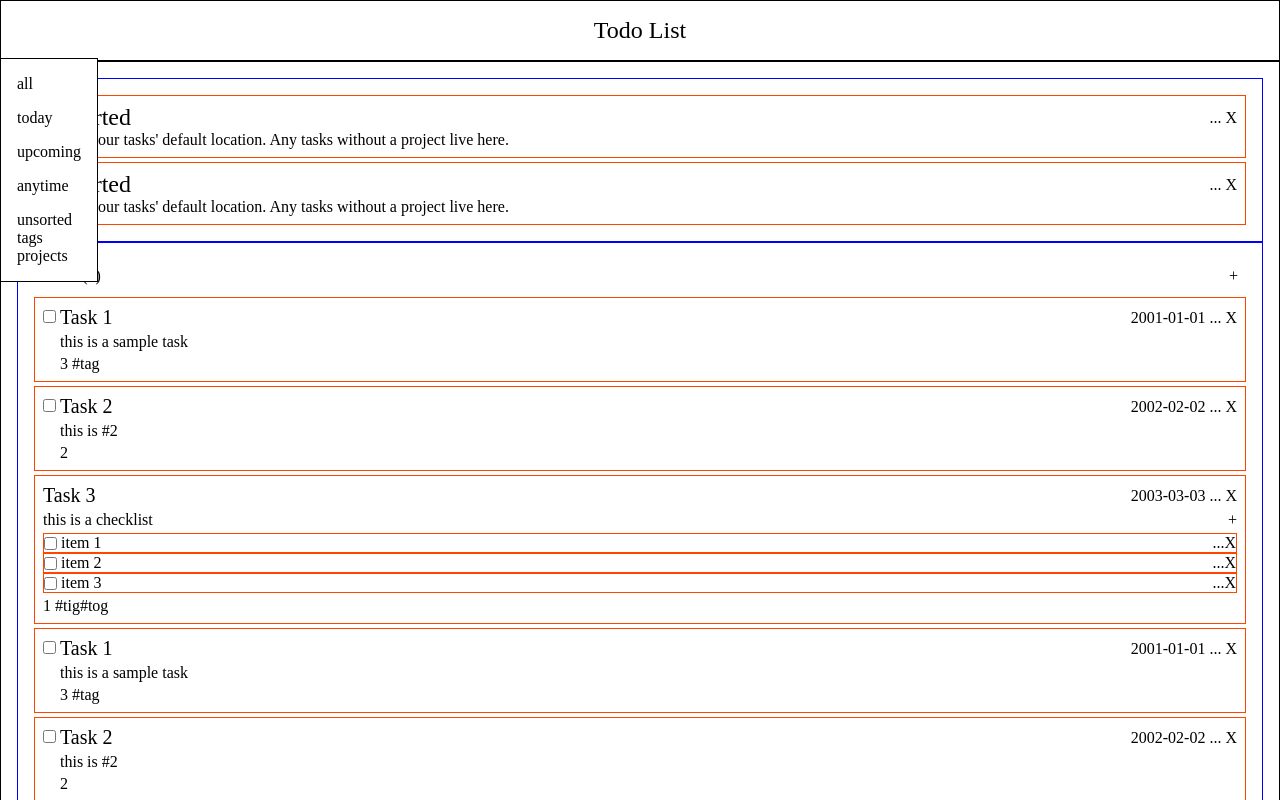
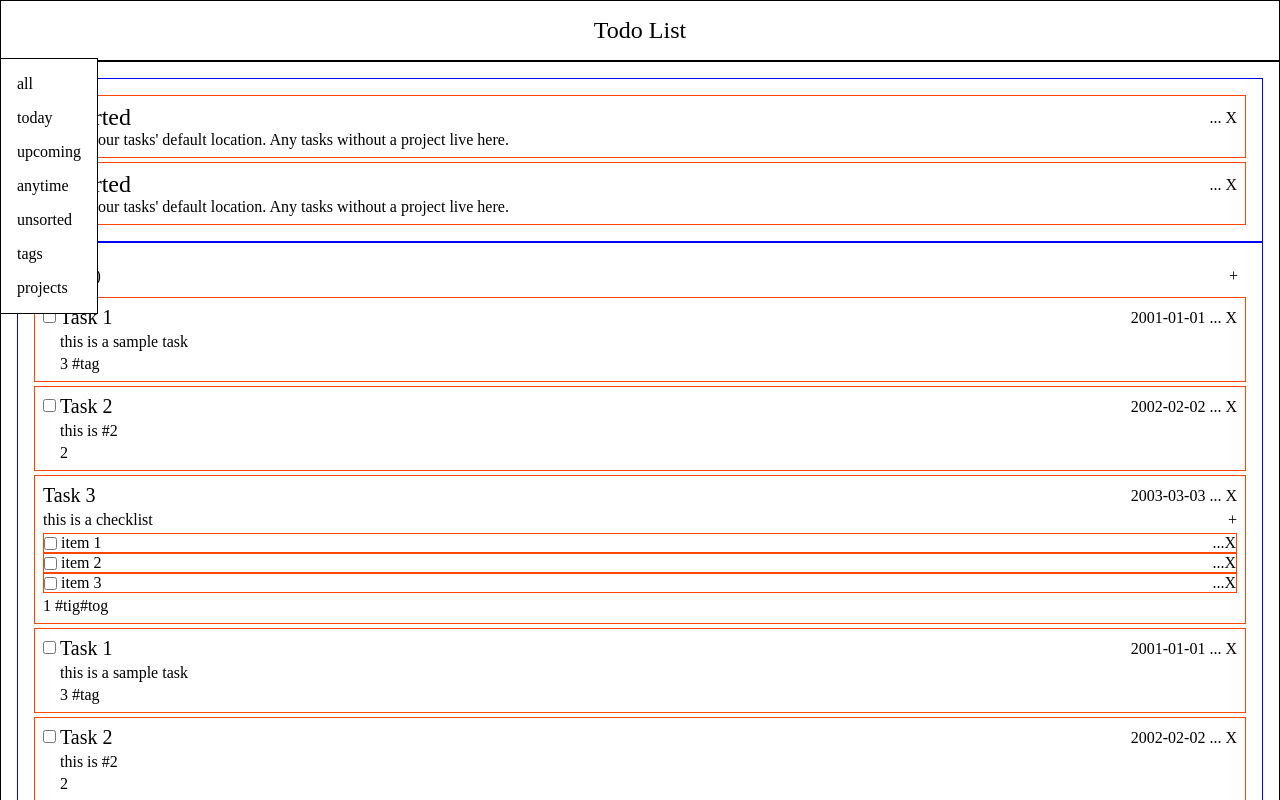
Before and after one commit to Cedrus32/Todo-List, a website built with webpack: page dist/index.html in a window 1280 px wide. Shown: the top 800 px of the page. Built offline with nearby package versions, Linux system fonts and the light colour scheme.

Commit message:
Add styling rules to sidebar spacing

```diff
--- a/src/styles/layout.css
+++ b/src/styles/layout.css
@@ -44,6 +44,9 @@
 /* --- VIEW PREFS */
 
 #view-prefs {
+    display: flex;
+    flex-flow: column;
+    gap: var(--main-gap);
     position: absolute;
     top: calc(calc(var(--main-pad) * 2) + 1.65em); left: 0em;
 }
```
